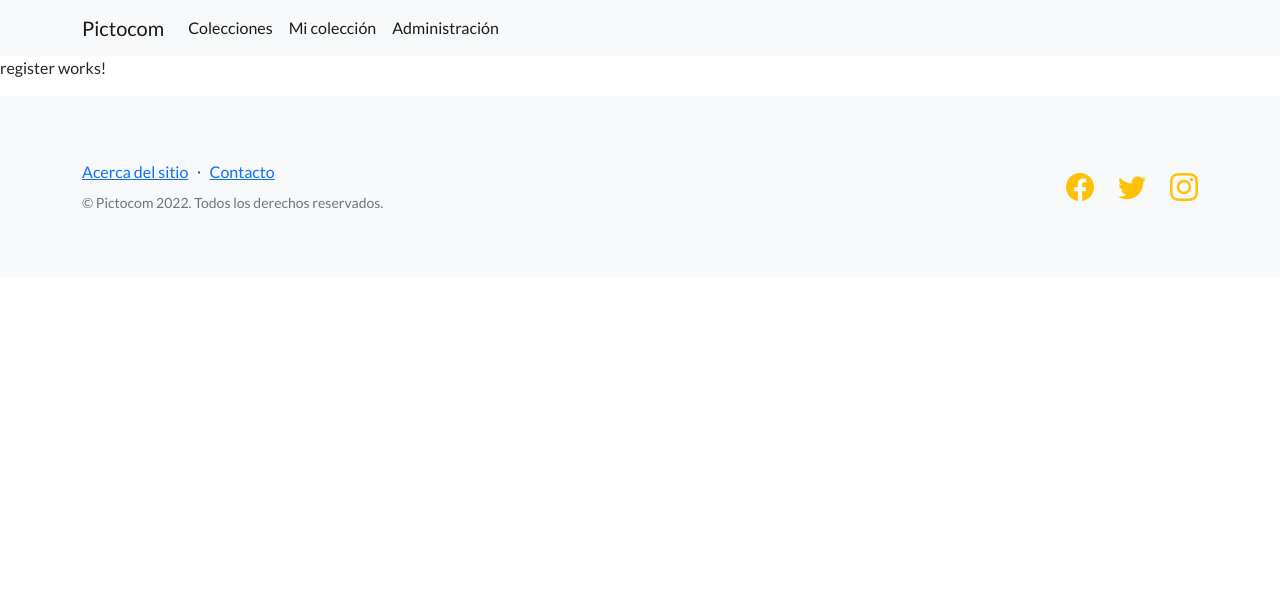
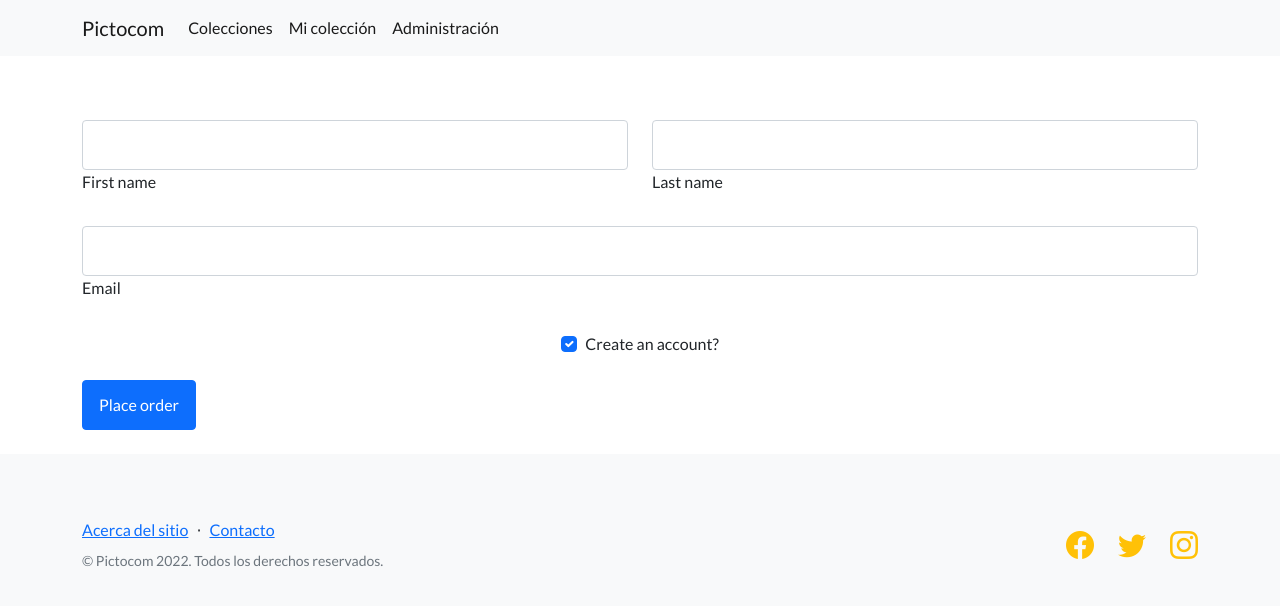
Before and after one commit to sergiobni/proyecto-panel-comunicacion, an Angular app: page /register in a window 1280 px wide. Shown: the top 606 px of the page. Built offline with nearby package versions, Linux system fonts and the light colour scheme.

Commit message:
cargado el formulario de registro, falta añadir modificaciones

```diff
--- a/src/app/register/register.component.html
+++ b/src/app/register/register.component.html
@@ -1 +1,44 @@
-<p>register works!</p>
+<div class="container2 container mt-5">
+      <form>
+        <!-- 2 column grid layout with text inputs for the first and last names -->
+        <div class="row mb-4 ">
+          <div class="col">
+            <div class="form-outline mt-3">
+              <input type="text" id="form6Example1" class="form-control" />
+              <label class="form-label" for="form6Example1">First name</label>
+            </div>
+          </div>
+          <div class="col">
+            <div class="form-outline mt-3">
+              <input type="text" id="form6Example2" class="form-control" />
+              <label class="form-label" for="form6Example2">Last name</label>
+            </div>
+          </div>
+        </div>
+
+        <!-- Email input -->
+        <div class="form-outline mb-4">
+          <input type="email" id="form6Example5" class="form-control" />
+          <label class="form-label" for="form6Example5">Email</label>
+        </div>
+
+        <!-- Checkbox -->
+        <div class="form-check d-flex justify-content-center mb-4">
+          <input
+            class="form-check-input me-2"
+            type="checkbox"
+            value=""
+            id="form6Example8"
+            checked
+          />
+          <label class="form-check-label" for="form6Example8">
+            Create an account?
+          </label>
+        </div>
+
+        <!-- Submit button -->
+        <button type="submit" class="btn btn-primary btn-block mb-4">
+          Place order
+        </button>
+      </form>
+    </div>
```
